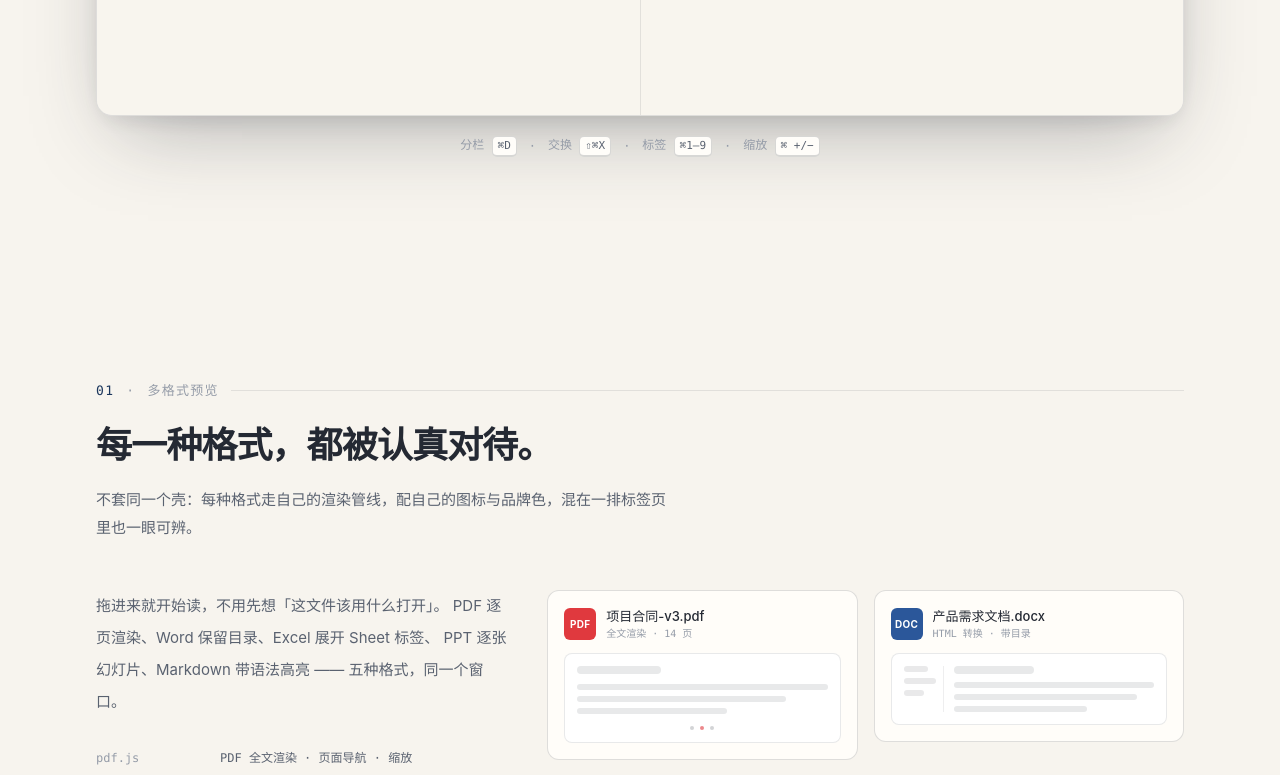
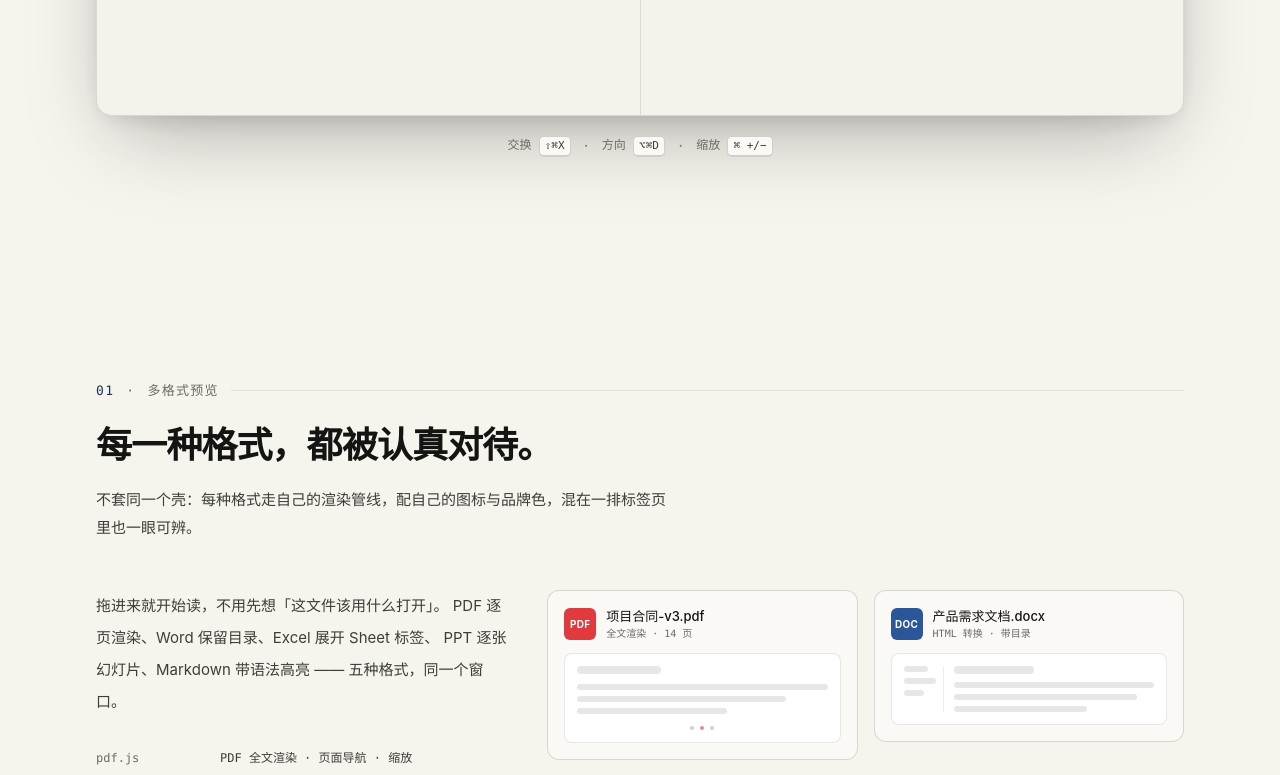
Before and after one commit to ShuCrown/DocuSync, a React (Vite) app in the folder landing/: page / in a window 1280 px wide. Shown: the part 1280-2055 px from the top of the page. Built offline with nearby package versions, Linux system fonts and the light colour scheme.

Commit message:
feat(landing): align palette with Kami design system and refresh shortcut hints
Move landing colors to the Kami parchment/ink-blue spec, and drop the
⌘D / ⌘1-9 shortcut mentions in favor of the real ⇧⌘X / ⌥⌘D bindings.

Co-authored-by: TRAE CLI <traecli@bytedance.com>

```diff
--- a/landing/src/components/AppWindow.tsx
+++ b/landing/src/components/AppWindow.tsx
@@ -145,7 +145,6 @@ export default function AppWindow() {
 
       {/* 工具栏 */}
       <div className="flex items-center gap-2 border-b border-ink/8 bg-card px-3 py-1.5">
-        <Chip>分栏 ⌘D</Chip>
         <Chip>交换 ⇧⌘X</Chip>
         <Chip>方向 ⌥⌘D</Chip>
         <span className="ml-auto">
--- a/landing/src/components/Hero.tsx
+++ b/landing/src/components/Hero.tsx
@@ -105,11 +105,9 @@ export default function Hero() {
           />
           <AppWindow />
           <p className="mt-5 flex flex-wrap items-center justify-center gap-x-3 gap-y-2 font-mono text-xs text-ink-faint">
-            <span>分栏 <span className="kbd">⌘D</span></span>
-            <span aria-hidden="true">·</span>
             <span>交换 <span className="kbd">⇧⌘X</span></span>
             <span aria-hidden="true">·</span>
-            <span>标签 <span className="kbd">⌘1–9</span></span>
+            <span>方向 <span className="kbd">⌥⌘D</span></span>
             <span aria-hidden="true">·</span>
             <span>缩放 <span className="kbd">⌘ +/−</span></span>
           </p>
--- a/landing/src/components/SplitSection.tsx
+++ b/landing/src/components/SplitSection.tsx
@@ -6,7 +6,6 @@ import { IconSwap } from './icons'
 const clamp = (v: number) => Math.min(78, Math.max(22, v))
 
 const HINTS: Array<{ keys: string; title: string; desc: string }> = [
-  { keys: '⌘D', title: '新建分栏', desc: '左右 / 上下，随时再分' },
   { keys: '⇧⌘X', title: '交换两侧', desc: '一键对调两份文档' },
   { keys: '⌥⌘D', title: '切换方向', desc: '水平 ↔ 垂直' },
   { keys: '⌘ +/−', title: '独立缩放', desc: '每个分栏各自滚动、缩放' },
--- a/landing/src/components/Start.tsx
+++ b/landing/src/components/Start.tsx
@@ -31,7 +31,7 @@ const STEPS: Step[] = [
   {
     no: '04',
     title: '分栏对比',
-    desc: '⌘D 新建分栏，拖入第二份文档并排阅读；拖动分隔条调整比例，⇧⌘X 一键交换两侧。',
+    desc: '点击工具栏新建分栏，拖入第二份文档并排阅读；拖动分隔条调整比例，⇧⌘X 一键交换两侧。',
   },
 ]
 
--- a/landing/src/index.css
+++ b/landing/src/index.css
@@ -1,14 +1,17 @@
 @import "tailwindcss";
 
 @theme {
-  --color-paper: #f7f4ee;
-  --color-paper-deep: #ede8dd;
-  --color-card: #fffdf9;
-  --color-ink: #242933;
-  --color-ink-soft: #5a6270;
-  --color-ink-faint: #959ca8;
-  --color-accent: #1c375d;
-  --color-accent-bright: #2a5183;
+  /* Aligned with the Kami design system (kami.tw93.fun):
+     parchment/ivory/warm-sand canvas, warm near-black neutrals,
+     ink-blue brand — matches the app's palette. */
+  --color-paper: #f5f4ed;
+  --color-paper-deep: #e8e6dc;
+  --color-card: #faf9f5;
+  --color-ink: #141413;
+  --color-ink-soft: #3d3d3a;
+  --color-ink-faint: #6b6a64;
+  --color-accent: #1b365d;
+  --color-accent-bright: #2d5a8a;
   --color-pdf: #e0393e;
   --color-word: #2b579a;
   --color-excel: #217346;
@@ -23,7 +26,7 @@
     "Liberation Mono", monospace;
 
   --shadow-window:
-    0 32px 80px -24px rgb(36 41 51 / 0.35), 0 8px 24px -8px rgb(36 41 51 / 0.15);
+    0 32px 80px -24px rgb(20 20 19 / 0.35), 0 8px 24px -8px rgb(20 20 19 / 0.15);
 }
 
 html {
```
